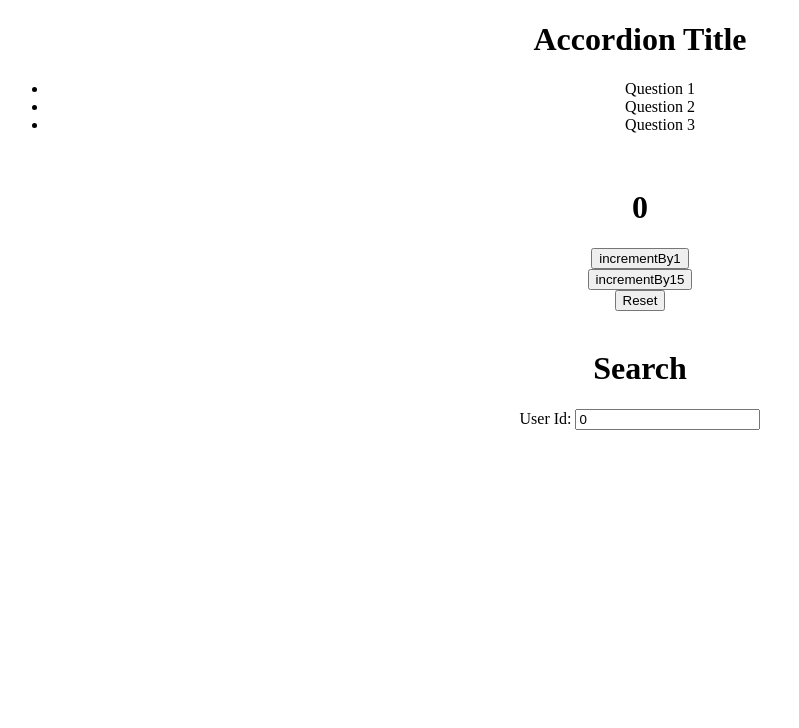
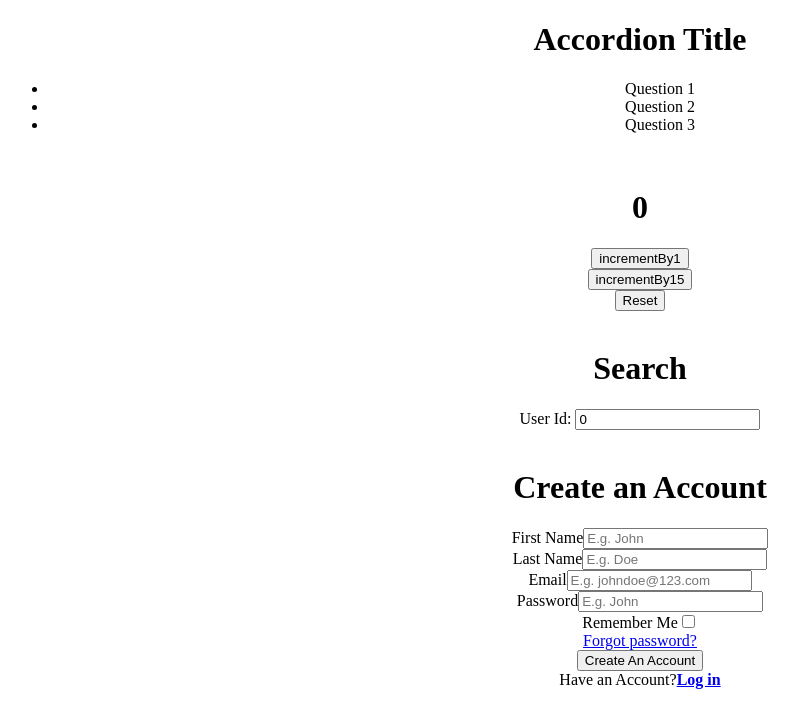
Before and after one commit to yeoja-v/react-repo, a React (Create React App) app: page / in a window 1280 px wide. Shown: the top 728 px of the page, without its empty margins (0-799 px from the left). Built offline with nearby package versions, Linux system fonts and the light colour scheme; no server answers.

Commit message:
Built Controlled Form

```diff
--- a/src/App.js
+++ b/src/App.js
@@ -19,8 +19,8 @@ function App() {
       <br />
       <UserClone />
       <br />
-      <CreateProfile />
-      {/* <CreateAccount /> */}
+      {/* <CreateProfile /> */}
+      <CreateAccount />
           </div>
   );
 }
--- a/src/components/auth/CreateAccount.js
+++ b/src/components/auth/CreateAccount.js
@@ -1,33 +1,90 @@
 import React from 'react'
+import { useState } from 'react'
+
+const intialInput = {
+  firstName: "",
+  lastName: "",
+  email: "",
+  password:"",
+
+}
 
 function CreateAccount() {
+  const [input, setInput] = useState(intialInput)
 
+  const inputFields = [
+    {
+      label: "First Name",
+      inputType: "text",
+      placeholder: "E.g. John",
+      inputValue: input.firstName,
+      name:"firstName"
+    },
+    {
+      label: "Last Name",
+      inputType: "text",
+      placeholder: "E.g. Doe",
+      inputValue: input.lastName
+    },
+    {
+      label: "Email",
+      inputType: "email",
+      placeholder: "E.g. johndoe@123.com",
+      inputValue: input.email
+    },
+    {
+      label: "Password",
+      inputType: "text",
+      placeholder: "E.g. John",
+      inputValue: input.password
+    },
+
+  ]
+
+console.log(input)
+const handleInputChange = (event) => {
+  console.log("event", event)
+  setInput({...input, [event.target.name]: event.target.value})
+
+}
 
   return (
-    <div className="border w-11/12 md:w-6/12 lg:w-5/12 mx-auto space-y-2">
+    <form className="border w-11/12 md:w-6/12 lg:w-5/12 mx-auto space-y-2">
         {/* mobile screen, medium screen, large screen */}
         <h1 className="text-2xl"><strong>Create an Account</strong></h1>
 
-        <div>
-        <div className="flex flex-col"><label className="mr-auto">First className</label><input type="text" className="border" /></div>
-        <div className="flex flex-col"><label className="mr-auto">Last Name</label><input type="text" className="border"  /></div>
-        <div className="flex flex-col"><label className="mr-auto">Email Address</label><input type="text" className="border"  /></div>
-        <div className="flex flex-col"><label className="mr-auto">Password</label><input type="text" className="border"  /></div>
+        <div className="space-y-2">
+          {inputFields.map(field => {
+            return (
+              <div className="flex flex-col" key={field.label}>
+                <label className="mr-auto font-semi-bold">{field.label}
+                </label>
+                <input type={field.inputType} className="border rounded-md p-2" placeholder={field.placeholder} />
+
+              </div>
+            )
+          })}
+          {/* <div className="flex flex-col"><label className="mr-auto font-semi-bold">First className</label><input type="text" className="border rounded-md p-2" placeholder="E.g. John" /></div>
+          <div className="flex flex-col"><label className="mr-auto font-semi-bold">Last Name</label><input type="text" className="border rounded-md p-2" placeholder="E.g. Doe" /></div>
+          <div className="flex flex-col"><label className="mr-auto font-semi-bold">Email Address</label><input type="email" className="border rounded-md p-2" placeholder="E.g. johndoe@123.com" /></div>
+          <div className="flex flex-col"><label className="mr-auto font-semi-bold">Password</label><input type="text" className="border rounded-md p-2" placeholder="Enter password" /></div> */}
+
+
         </div>
 
         <div className="flex flex-row justify-between px-4">
             <div>Remember Me
             <input type="checkbox" value="remember" /></div>
-            <div>Forgot password</div>
+            <a href="#" className="text-indigo-500">Forgot password?</a>
         </div>
 
         <div>
-            <button className="bg-indigo-500 text-white w-full py-3 rounded-md">Create An Account</button>
+            <button className="bg-indigo-500 text-white w-full py-3 rounded-md" type="submit">Create An Account</button>
             </div>
         <div>Have an Account?
-            <a href="#">Log in</a>
+            <a href="#" className="text-indigo-500"><strong>Log in</strong></a>
         </div>
-    </div>
+    </form>
   )
 }
 
```
